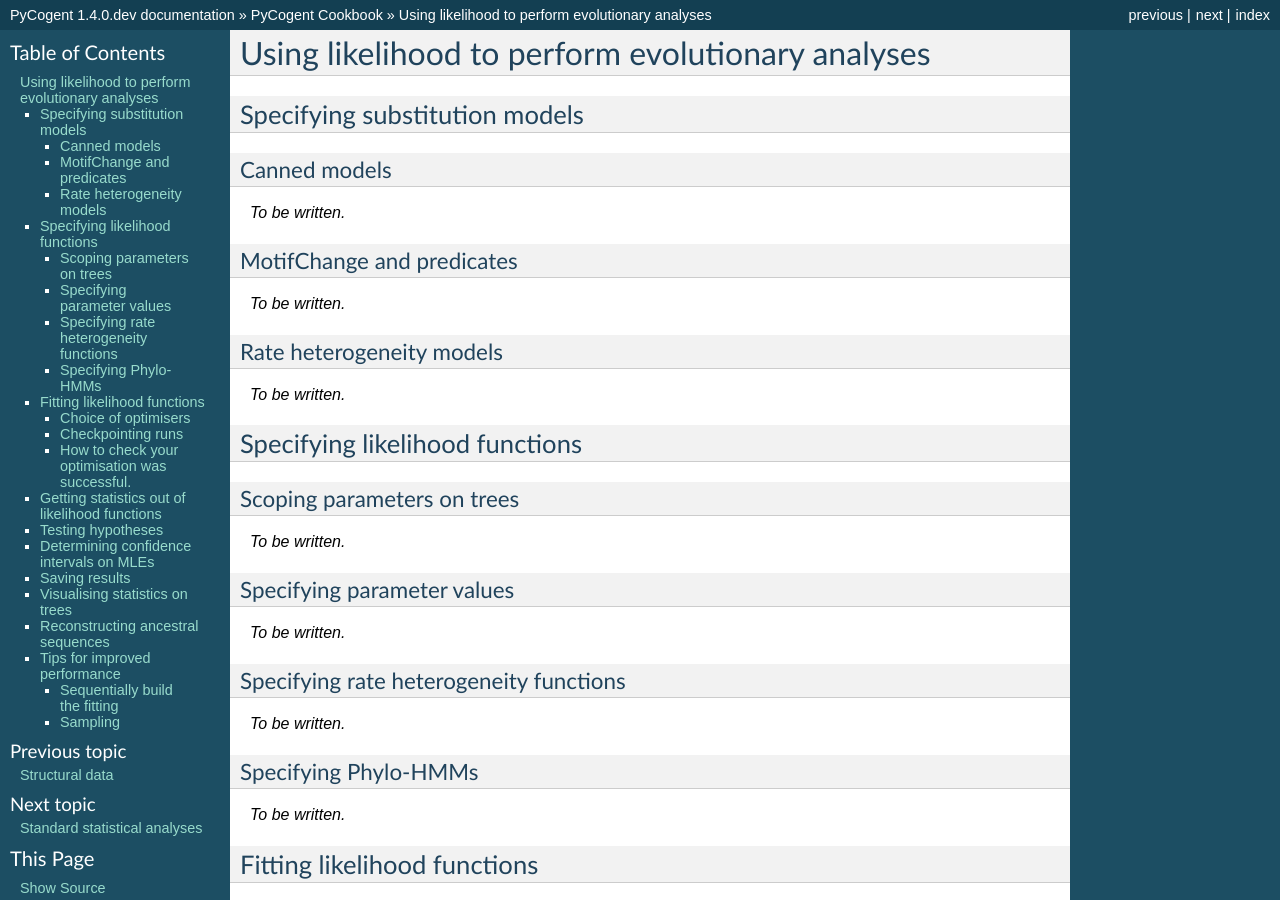
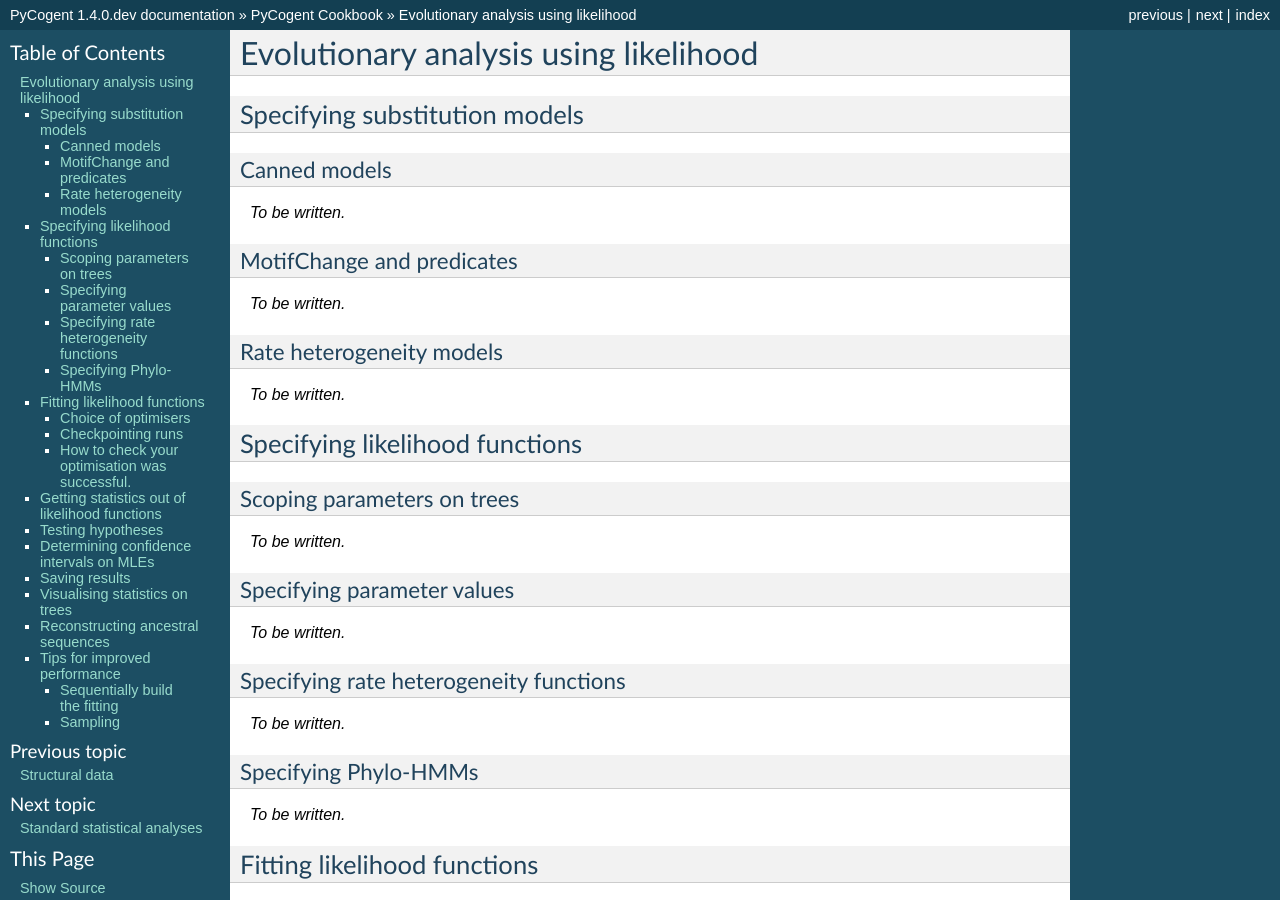
Before and after one commit to cogent3/cogent3, a Sphinx documentation site: the page built from doc/cookbook/using_likelihood_to_perform_evolutionary_analyses.rst, in a window 1280 px wide and 900 px high. Built offline with Sphinx 7.4.7, drawn with Linux system fonts in a browser that asks for light colours; formulas are drawn with MathJax 3; pages that are not in the unit, such as notebooks, are missing from menus; some of the changed text lies outside the part shown.

Commit message:
small cookbook mod

```diff
--- a/doc/cookbook/using_likelihood_to_perform_evolutionary_analyses.rst
+++ b/doc/cookbook/using_likelihood_to_perform_evolutionary_analyses.rst
@@ -1,6 +1,6 @@
-*************************************************
-Using likelihood to perform evolutionary analyses
-*************************************************
+**************************************
+Evolutionary analysis using likelihood
+**************************************
 
 Specifying substitution models
 ==============================
```
